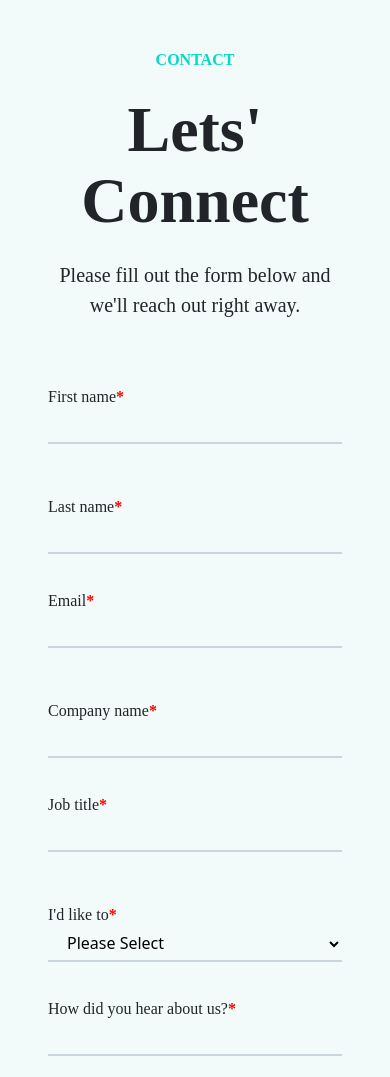
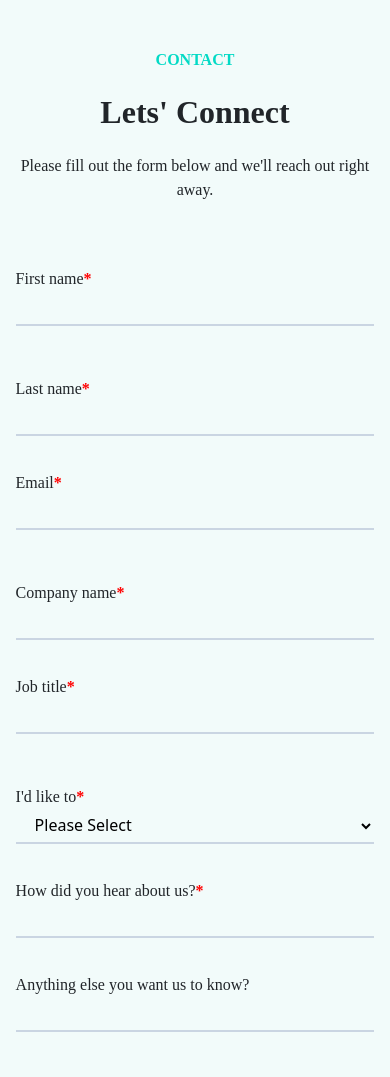
Before and after one commit to Tjain-Web-developer/shashank_task, a plain HTML site: page index.html in a window 390 px wide. Shown: the top 1077 px of the page. Drawn offline with nearby package versions, Linux system fonts and the light colour scheme.

Commit message:
added padding in container and made text responsive

```diff
--- a/index.css
+++ b/index.css
@@ -1,5 +1,17 @@
+*{
+    padding: 0;
+    margin: 0;
+    box-sizing: border-box;
+}
+
+html,body{
+    width: 100%;
+    height: 100%;
+}
+
 .main_container{
     width: 100%;
+    padding: 0 10vw;
     background-color: #f2fbfa;
 }
 
@@ -111,8 +123,17 @@
 }
 
 @media screen and (max-width: 482px) {
+    .main_container{
+        padding: 0 4vw;
+    }
     .field_Wrapper {
       flex-direction: column;
       gap: 1rem;
     }
-  }
+    .page_tagline{
+        font-size: 2rem;
+    }
+    .page_remark{
+        font-size: 1rem;
+    }
+}
--- a/index.html
+++ b/index.html
@@ -13,7 +13,7 @@
     <title>Contact Us | Gynger</title>
   </head>
   <body>
-    <div class="main_container px-5">
+    <div class="main_container">
       <div class="headers_container">
         <h5 class="text-center page_title">CONTACT</h5>
         <h1 class="text-center page_tagline">Lets' Connect</h1>
```
